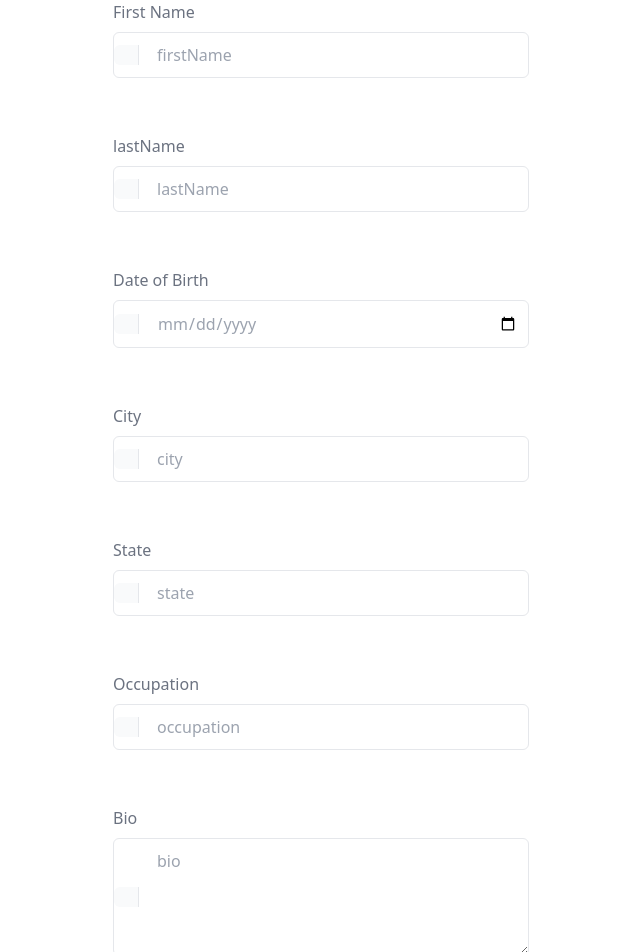
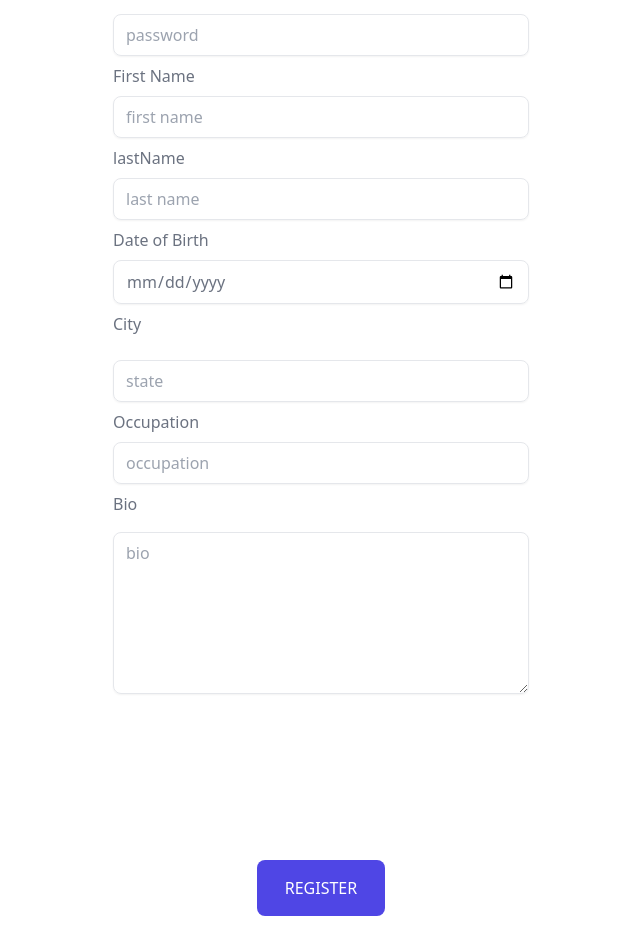
Before and after one commit to SafeForum/FE, a React (Create React App) app: page /register in a window 1280 px wide. Shown: the part 380-1332 px from the top of the page, without its empty margins (319-959 px from the left). After the commit the page ends 1296 px from the top, so only its background shows below. Built offline with nearby package versions, Linux system fonts and the light colour scheme; a web font is replaced by a local one.

Commit message:
adding Register

```diff
--- a/src/pages/Register.js
+++ b/src/pages/Register.js
@@ -1,11 +1,12 @@
-import React, { useState, useContext } from "react";
+import React, { useState, useContext, useEffect } from "react";
 import { AuthContext } from "../context/authContext";
 import { useForm } from "../utilities/hooks";
 import { gql, useMutation } from "@apollo/client";
 import { Link, useNavigate } from "react-router-dom";
+import Loading from "../components/Loading";
 
 const CREATE_USER = gql`
-  mutation CreateUser($userInput: UserInput, $profileInput: ProfileInput) {
+  mutation CreateUser($userInput: UserInput!, $profileInput: ProfileInput) {
     createUser(userInput: $userInput, profileInput: $profileInput) {
       token
       userId
@@ -16,6 +17,13 @@ const CREATE_USER = gql`
 
 const Register = (props) => {
   let navigate = useNavigate();
+
+  const [isLoading, setIsLoading] = useState(true);
+
+  useEffect(() => {
+    setIsLoading(false);
+    setTimeout(() => {}, 8000);
+  }, []);
 
   //dont need context yet
   const context = useContext(AuthContext);
@@ -60,7 +68,7 @@ const Register = (props) => {
   const [login, { loading }] = useMutation(CREATE_USER, {
     update(proxy, { data: { createUser: userData } }) {
       context.login(userData);
-      navigate("/");
+      navigate("/dashboard");
     },
     onError({ graphQLErrors }) {
       setErrors(graphQLErrors);
@@ -73,170 +81,142 @@ const Register = (props) => {
   });
 
   if (loading) {
-    <h1>error loading</h1>;
+    return <Loading />;
   }
 
   return (
     <>
+      <div className=" mb-40 text-center font-semibold font-serif mt-4">
+        REGISTER
+      </div>
       <form onSubmit={onSubmit}>
-        <div className="max-w-md px-4 mx-auto mt-12">
+        <div className="max-w-md px-4 mx-auto">
           <label htmlFor="email" className="block py-2 text-gray-500">
             Email
           </label>
-          <div className="flex items-center text-gray-400 border rounded-md">
-            <div className="px-3 py-2.5 rounded-l-md bg-gray-50 border-r"></div>
           <input
             name="email"
             type="text"
             placeholder="email"
             id="email"
-              className="w-full p-2.5 ml-2 bg-transparent outline-none"
+            className="w-full mt-2 px-3 py-2 text-gray-500 bg-transparent outline-none border focus:border-indigo-600 shadow-sm rounded-lg"
             required
             onChange={onChange}
           />
         </div>
-        </div>
-        <div className="max-w-md px-4 mx-auto mt-12">
+        <div className="max-w-md px-4 mx-auto ">
           <label htmlFor="password" className="block py-2 text-gray-500">
             Password
           </label>
-          <div className="flex items-center text-gray-400 border rounded-md">
-            <div className="px-3 py-2.5 rounded-l-md bg-gray-50 border-r"></div>
           <input
             name="password"
-              type="text"
-              placeholder="passwor"
+            type="password"
+            placeholder="password"
             id="password"
-              className="w-full p-2.5 ml-2 bg-transparent outline-none"
+            className="w-full mt-2 px-3 py-2  bg-transparent outline-none border focus:border-indigo-600 shadow-sm rounded-lg"
             onChange={onChange}
             required
           />
         </div>
-        </div>
-        <div className="max-w-md px-4 mx-auto mt-12">
-          <label htmlFor="firstName" className="block py-2 text-gray-500">
+        <div className="max-w-md px-4 mx-auto">
+          <label htmlFor="first name" className="block py-2 text-gray-500">
             First Name
           </label>
-          <div className="flex items-center text-gray-400 border rounded-md">
-            <div className="px-3 py-2.5 rounded-l-md bg-gray-50 border-r"></div>
           <input
-              name="firstName"
+            name="first name"
             type="text"
-              placeholder="firstName"
+            placeholder="first name"
             id="firstName"
-              className="w-full p-2.5 ml-2 bg-transparent outline-none"
+            className="w-full  px-3 py-2 text-gray-500 bg-transparent outline-none border focus:border-indigo-600 shadow-sm rounded-lg"
             onChange={onChange}
             required
           />
         </div>
-        </div>
-        <div className="max-w-md px-4 mx-auto mt-12">
-          <label htmlFor="lastName" className="block py-2 text-gray-500">
+        <div className="max-w-md px-4 mx-auto">
+          <label htmlFor="last name" className="block py-2 text-gray-500">
             lastName
           </label>
-          <div className="flex items-center text-gray-400 border rounded-md">
-            <div className="px-3 py-2.5 rounded-l-md bg-gray-50 border-r"></div>
+
           <input
             type="text"
-              name="lastName"
-              placeholder="lastName"
-              id="lastName"
-              className="w-full p-2.5 ml-2 bg-transparent outline-none"
+            name="last name"
+            placeholder="last name"
+            id="last name"
+            className="w-full  px-3 py-2 text-gray-500 bg-transparent outline-none border focus:border-indigo-600 shadow-sm rounded-lg"
             onChange={onChange}
             required
           />
         </div>
-        </div>
-        <div className="max-w-md px-4 mx-auto mt-12">
+
+        <div className="max-w-md px-4 mx-auto">
           <label htmlFor="Date of Birth" className="block py-2 text-gray-500">
             Date of Birth
           </label>
-          <div className="flex items-center text-gray-400 border rounded-md">
-            <div className="px-3 py-2.5 rounded-l-md bg-gray-50 border-r"></div>
+
           <input
             name="dob"
             type="date"
-              placeholder="dob"
-              id="dob"
-              className="w-full p-2.5 ml-2 bg-transparent outline-none"
+            placeholder="date of birth"
+            id="date of birth"
+            className="w-full px-3 py-2 text-gray-500 bg-transparent outline-none border focus:border-indigo-600 shadow-sm rounded-lg"
             onChange={onChange}
             required
           />
         </div>
-        </div>
-        <div className="max-w-md px-4 mx-auto mt-12">
+        <div className="max-w-md px-4 mx-auto">
           <label htmlFor="city" className="block py-2 text-gray-500">
             City
           </label>
-          <div className="flex items-center text-gray-400 border rounded-md">
-            <div className="px-3 py-2.5 rounded-l-md bg-gray-50 border-r"></div>
-            <input
-              name="city"
-              type="text"
-              placeholder="city"
-              id="city"
-              className="w-full p-2.5 ml-2 bg-transparent outline-none"
-              onChange={onChange}
-              required
-            />
-          </div>
-        </div>
-        <div className="max-w-md px-4 mx-auto mt-12">
-          <label htmlFor="state" className="block py-2 text-gray-500">
-            State
-          </label>
-          <div className="flex items-center text-gray-400 border rounded-md">
-            <div className="px-3 py-2.5 rounded-l-md bg-gray-50 border-r"></div>
+
+         <label htmlFor="state" className="block py-2 text-gray-"></label>
           <input
             name="state"
             type="text"
             placeholder="state"
             id="state"
-              className="w-full p-2.5 ml-2 bg-transparent outline-none"
+            className="w-full  px-3 py-2 text-gray-500 bg-transparent outline-none border focus:border-indigo-600 shadow-sm rounded-lg"
             onChange={onChange}
             required
           />
         </div>
-        </div>
-        <div className="max-w-md px-4 mx-auto mt-12">
+
+        <div className="max-w-md px-4 mx-auto ">
           <label htmlFor="occupation" className="block py-2 text-gray-500">
             Occupation
           </label>
-          <div className="flex items-center text-gray-400 border rounded-md">
-            <div className="px-3 py-2.5 rounded-l-md bg-gray-50 border-r"></div>
+
           <input
             name="occupation"
             type="text"
             placeholder="occupation"
             id="occupation"
-              className="w-full p-2.5 ml-2 bg-transparent outline-none"
+            className="w-full  px-3 py-2 text-gray-500 bg-transparent outline-none border focus:border-indigo-600 shadow-sm rounded-lg"
             onChange={onChange}
             required
           />
         </div>
-        </div>
-        <div className="max-w-md px-4 mx-auto mt-12">
-          <label htmlFor="state" className="block py-2 text-gray-500">
+        <div className="max-w-md px-4 mx-auto">
+          <label htmlFor="bio" className="block py-2 text-gray-500">
             Bio
           </label>
-          <div className="flex items-center text-gray-400 border rounded-md">
-            <div className="px-3 py-2.5 rounded-l-md bg-gray-50 border-r"></div>
           <textarea
+            textarea=""
             name="bio"
-              type="text"
+            type="textarea"
             placeholder="bio"
-              id="state"
-              rows="4"
+            id="bio"
+            rows="6"
             col="50"
-              className="w-full p-2.5 ml-2 bg-transparent outline-none"
+            className="w-full mb-40 mt-2 px-3 py-2 text-gray-500
+          bg-transparent outline-none border focus:border-indigo-600 shadow-sm
+          rounded-lg"
             onChange={onChange}
             required
           />
         </div>
-        </div>
         <div className="flex justify-center">
-          <button className="px-5 py-3 text-white duration-150 bg-indigo-600 rounded-lg hover:bg-indigo-700 active:shadow-lg">
-            Signup
+          <button className="px-7 py-4 text-white duration-150 bg-indigo-600 rounded-lg hover:bg-indigo-700 acrtive:shadow">
+            REGISTER
           </button>
         </div>
       </form>
```
Lines whose indentation alone changed are shown as unchanged.
